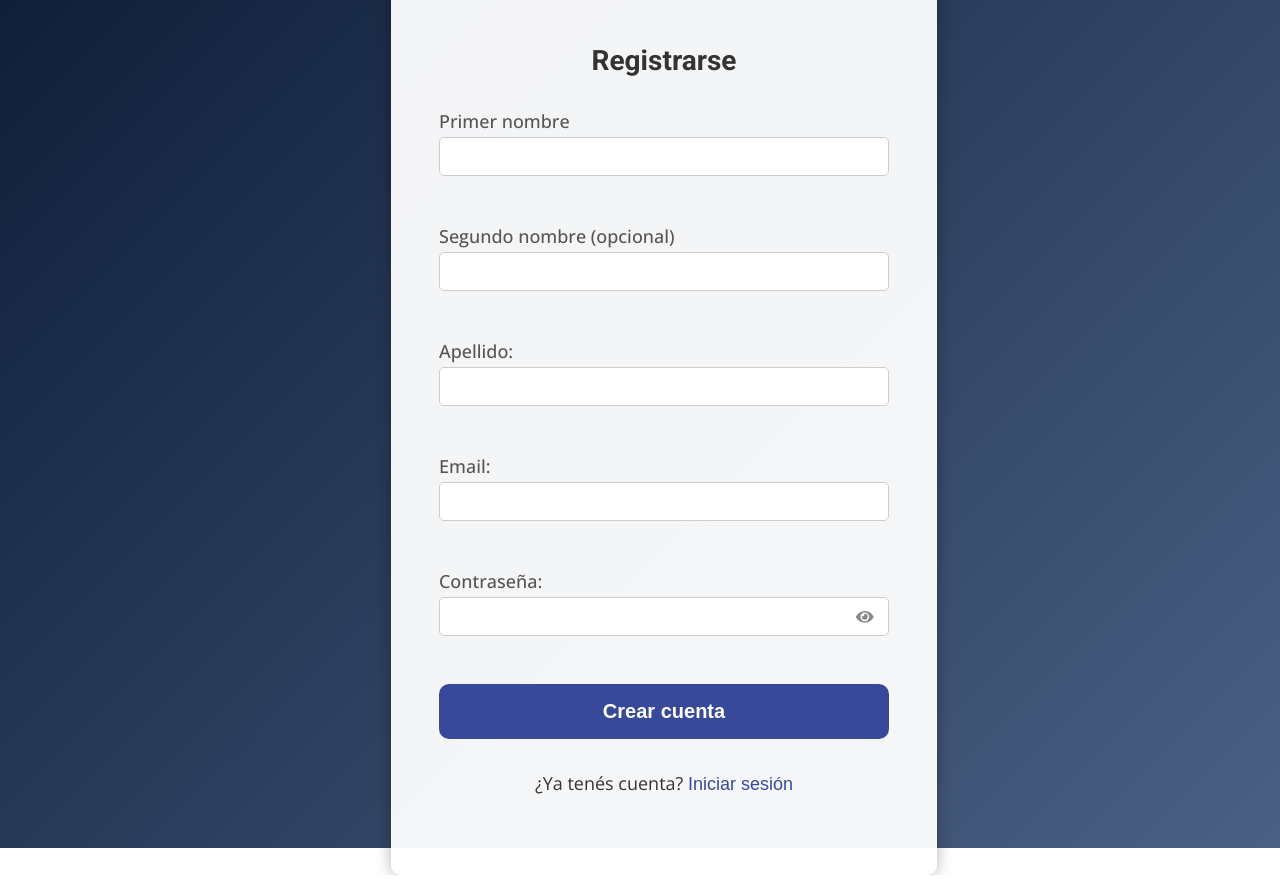
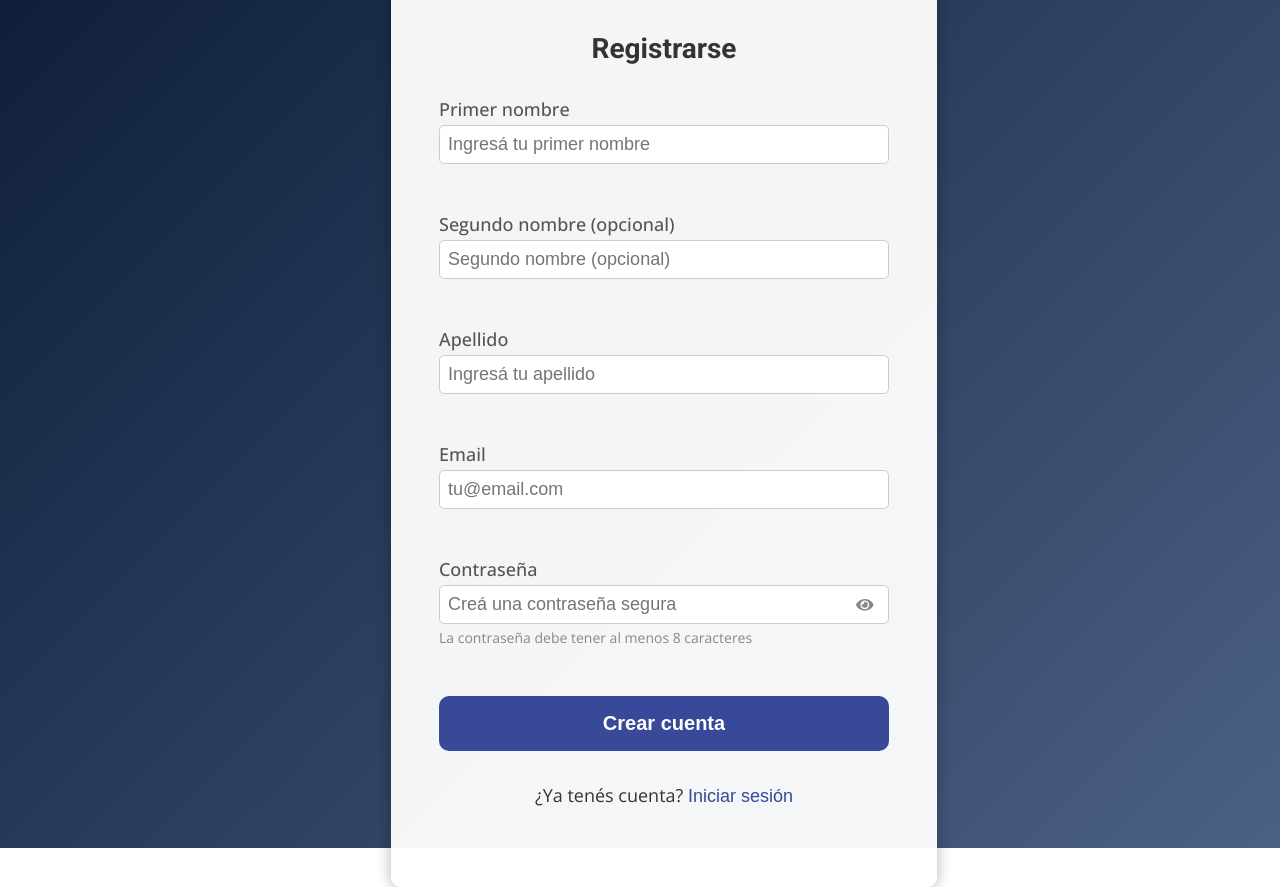
Before and after one commit to pueblas/pami-asistente, a React (Create React App) app in the folder frontend/: page /register in a window 1280 px wide. Shown: the top 887 px of the page. Built offline with nearby package versions, Linux system fonts and the light colour scheme; no server answers.

Commit message:
boton chat y fix de accesibilidad

```diff
--- a/frontend/src/pages/adminUsers/adminUsers.css
+++ b/frontend/src/pages/adminUsers/adminUsers.css
@@ -29,6 +29,13 @@
   gap: var(--spacing-md);
 }
 
+.admin__header-actions {
+  display: flex;
+  align-items: center;
+  gap: var(--spacing-md);
+  flex-wrap: wrap;
+}
+
 .admin__title {
   color: var(--text-primary);
   margin: 0;
@@ -47,6 +54,30 @@
   border: var(--border-width) solid var(--color-error);
 }
 
+.admin__chat-btn {
+  padding: var(--spacing-md) var(--spacing-lg);
+  background: var(--brand-secondary);
+  color: var(--text-inverse);
+  border: none;
+  border-radius: var(--border-radius-md);
+  font-size: var(--font-size-base);
+  font-weight: var(--font-weight-medium);
+  cursor: pointer;
+  transition: var(--transition-normal);
+  font-family: var(--font-family-body);
+  white-space: nowrap;
+  display: flex;
+  align-items: center;
+  gap: var(--spacing-xs);
+  height: auto;
+  min-height: 48px;
+}
+
+.admin__chat-btn:hover {
+  background: var(--brand-primary);
+  transform: translateY(-1px);
+}
+
 .admin__create-btn {
   padding: var(--spacing-md) var(--spacing-lg);
   background: var(--button-primary-bg);
@@ -59,6 +90,11 @@
   transition: var(--transition-normal);
   font-family: var(--font-family-body);
   white-space: nowrap;
+  display: flex;
+  align-items: center;
+  justify-content: center;
+  height: auto;
+  min-height: 48px;
 }
 
 .admin__create-btn:hover {
@@ -257,20 +293,21 @@
 }
 
 .admin__user-role--usuario {
-  background: rgba(118, 169, 171, 0.1);
-  color: var(--color-success);
-  border: var(--border-width) solid var(--color-success);
+  background: #2d5a31;
+  color: #ffffff;
+  border: var(--border-width) solid #2d5a31;
 }
 
 .admin__user-role--administrador {
-  background: rgba(56, 73, 153, 0.1);
-  color: var(--brand-accent);
-  border: var(--border-width) solid var(--brand-accent);
+  background: #1e2a4a;
+  color: #ffffff;
+  border: var(--border-width) solid #1e2a4a;
 }
 
 .admin__user-date {
   font-size: var(--font-size-xs);
-  color: var(--text-tertiary);
+  color: var(--text-secondary);
+  font-weight: var(--font-weight-medium);
 }
 
 .admin__user-config {
@@ -565,9 +602,16 @@
     text-align: center;
   }
 
+  .admin__header-actions {
+    flex-direction: column;
+    gap: var(--spacing-sm);
+  }
+
+  .admin__chat-btn,
   .admin__create-btn {
     width: 100%;
     text-align: center;
+    justify-content: center;
   }
 
   .admin__form {
@@ -677,6 +721,11 @@
     align-items: center;
   }
 
+  .admin__header-actions {
+    flex-direction: row;
+  }
+
+  .admin__chat-btn,
   .admin__create-btn {
     width: auto;
   }
--- a/frontend/src/pages/adminUsers/adminUsers.js
+++ b/frontend/src/pages/adminUsers/adminUsers.js
@@ -1,6 +1,6 @@
 import { useState, useEffect } from 'react';
 import { useNavigate } from 'react-router-dom';
-import { MdDelete, MdSettings } from 'react-icons/md';
+import { MdDelete, MdSettings, MdChat } from 'react-icons/md';
 import { FaEye, FaEyeSlash } from 'react-icons/fa';
 import { fetchUsers, deleteUser, createAdminUser, updateUserRole } from '../../api/auth';
 import './adminUsers.css';
@@ -157,6 +157,15 @@ function AdminUsers() {
       <div className="admin__box">
         <div className="admin__header">
           <h2 className="admin__title">Gestión de Usuarios</h2>
+          <div className="admin__header-actions">
+            <button
+              className="admin__chat-btn"
+              onClick={() => navigate('/chat')}
+              aria-label="Ir al chat como administrador"
+            >
+              <MdChat size={20} />
+              Chat
+            </button>
             <button
               className="admin__create-btn"
               onClick={() => setShowCreateForm(!showCreateForm)}
@@ -164,6 +173,7 @@ function AdminUsers() {
             >
               {showCreateForm ? 'Cancelar' : 'Crear Usuario'}
             </button>
+          </div>
         </div>
         {error && <p className="admin__error">{error}</p>}
 
--- a/frontend/src/pages/chat/chat.js
+++ b/frontend/src/pages/chat/chat.js
@@ -108,7 +108,7 @@ function Chat() {
     const validarAcceso = () => {
       const token = localStorage.getItem("access_token");
       const role = localStorage.getItem("role");
-      if (!token || role !== "usuario") {
+      if (!token || (role !== "usuario" && role !== "administrador")) {
         navigate("/login");
       } else {
         setIsLoading(false);
--- a/frontend/src/pages/register/register.css
+++ b/frontend/src/pages/register/register.css
@@ -147,6 +147,24 @@
   transform: translateY(-50%) scale(0.95);
 }
 
+.register__error {
+  background-color: rgba(217, 83, 79, 0.1);
+  border: var(--border-width) solid var(--color-error);
+  color: var(--color-error);
+  padding: var(--spacing-sm);
+  border-radius: var(--border-radius-sm);
+  margin-bottom: var(--spacing-md);
+  font-size: var(--font-size-base);
+  text-align: center;
+}
+
+.register__help-text {
+  font-size: var(--font-size-xs);
+  color: var(--text-tertiary);
+  margin-top: var(--spacing-xs);
+  line-height: 1.4;
+}
+
 /* ===== RESPONSIVE DESIGN ===== */
 
 /* Mobile pequeño: hasta 480px */
--- a/frontend/src/pages/register/register.js
+++ b/frontend/src/pages/register/register.js
@@ -49,65 +49,110 @@ function Register() {
     <div className="register__container">
       <div className="register__box">
         <h2 className="register__title">Registrarse</h2>
-        {error && <p style={{ color: "red" }}>{error}</p>}
-        <form className="register__form" onSubmit={handleRegister}>
+        {error && (
+          <div
+            id="error-message"
+            className="register__error"
+            role="alert"
+            aria-live="polite"
+          >
+            {error}
+          </div>
+        )}
+        <form className="register__form" onSubmit={handleRegister} noValidate>
           <div>
-            <label>Primer nombre</label>
+            <label htmlFor="primer-nombre">Primer nombre</label>
             <input
+              id="primer-nombre"
+              name="primer-nombre"
               className="register__input"
               type="text"
               value={primerNombre}
               onChange={(e) => setPrimerNombre(e.target.value)}
               required
+              aria-required="true"
+              aria-describedby={error && error.includes('primer_nombre') ? 'error-message' : undefined}
+              autoComplete="given-name"
+              placeholder="Ingresá tu primer nombre"
             />
           </div>
           <div>
-            <label>Segundo nombre (opcional)</label>
+            <label htmlFor="segundo-nombre">Segundo nombre (opcional)</label>
             <input
+              id="segundo-nombre"
+              name="segundo-nombre"
               className="register__input"
               type="text"
               value={segundoNombre}
               onChange={(e) => setSegundoNombre(e.target.value)}
+              aria-required="false"
+              autoComplete="additional-name"
+              placeholder="Segundo nombre (opcional)"
             />
           </div>
           <div>
-            <label>Apellido:</label>
+            <label htmlFor="apellido">Apellido</label>
             <input
+              id="apellido"
+              name="apellido"
               className="register__input"
               type="text"
               value={apellido}
               onChange={(e) => setApellido(e.target.value)}
               required
+              aria-required="true"
+              aria-describedby={error && error.includes('apellido') ? 'error-message' : undefined}
+              autoComplete="family-name"
+              placeholder="Ingresá tu apellido"
             />
           </div>
           <div>
-            <label>Email:</label>
+            <label htmlFor="email">Email</label>
             <input
+              id="email"
+              name="email"
               className="register__input"
               type="email"
               value={email}
               onChange={(e) => setEmail(e.target.value)}
               required
+              aria-required="true"
+              aria-describedby={error && error.includes('correo_electronico') ? 'error-message' : undefined}
+              autoComplete="email"
+              placeholder="tu@email.com"
+              aria-invalid={error && error.includes('correo_electronico') ? 'true' : 'false'}
             />
           </div>
           <div>
-            <label>Contraseña:</label>
+            <label htmlFor="password">Contraseña</label>
             <div className="register__password-wrapper">
               <input
+                id="password"
+                name="password"
                 className="register__input"
                 type={showPassword ? "text" : "password"}
                 value={password}
                 onChange={(e) => setPassword(e.target.value)}
                 required
+                aria-required="true"
+                aria-describedby="password-help"
+                autoComplete="new-password"
+                placeholder="Creá una contraseña segura"
+                aria-invalid={error && error.includes('password') ? 'true' : 'false'}
+                minLength="8"
               />
               <button
                 type="button"
                 className="register__password-toggle"
                 onClick={() => setShowPassword(!showPassword)}
                 aria-label={showPassword ? "Ocultar contraseña" : "Mostrar contraseña"}
+                tabIndex="0"
               >
                 {showPassword ? <FaEyeSlash /> : <FaEye />}
               </button>
+            </div>
+            <div id="password-help" className="register__help-text">
+              La contraseña debe tener al menos 8 caracteres
             </div>
           </div>
           <button
```
Lines whose indentation alone changed are shown as unchanged.
